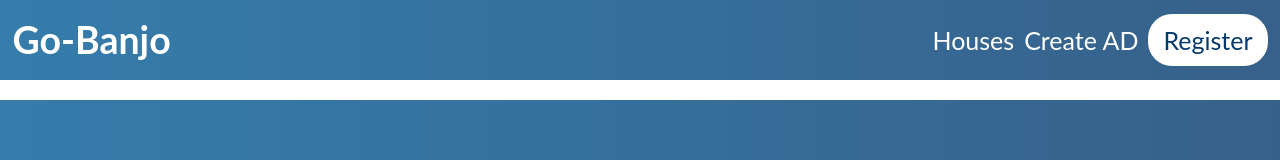
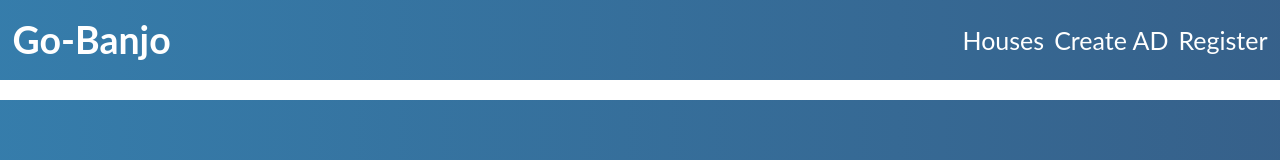
Before and after one commit to topcheto356/Go-Banjo, a React (Create React App) app in the folder client/go-banjo/: page / in a window 1280 px wide. Shown: the top 160 px of the page. Built offline with nearby package versions, Linux system fonts and the light colour scheme.

Commit message:
changed navigation styling

```diff
--- a/client/go-banjo/src/components/Naviagtion/Naviagtion.js
+++ b/client/go-banjo/src/components/Naviagtion/Naviagtion.js
@@ -5,7 +5,11 @@ import { Link } from 'react-router-dom';
 const Naviagtion = () => {
     return (
         <nav className='nav'>
-            <h1 className='nav__logo'>Go-Banjo</h1>
+            <h1 className='nav__logo'>
+                <Link to={'/'} className='nav__link'>
+                    Go-Banjo
+                </Link>
+            </h1>
             <ul className='nav__links'>
                 <li className='nav__item'>
                     <Link to={'/houses'} className='nav__link'>
@@ -17,7 +21,7 @@ const Naviagtion = () => {
                         Create AD
                     </Link>
                 </li>
-                <li className='nav__item login-btn'>
+                <li className='nav__item btn-white'>
                     <Link to={'/register'} className='nav__link'>
                         Register
                     </Link>
--- a/client/go-banjo/src/sass/components/Naviagtion.scss
+++ b/client/go-banjo/src/sass/components/Naviagtion.scss
@@ -1,7 +1,4 @@
 .nav {
-    position: fixed;
-    top: 0;
-    left: 0;
     width: 100%;
     height: 8rem;
     z-index: 100000;
@@ -39,24 +36,3 @@
         transition: all 300ms ease-in-out;
     }
 }
-
-.login-btn {
-    background-color: $color-white;
-    color: $color-primary;
-    font-size: inherit;
-    padding: 0.5rem 1.5rem;
-    border-radius: 24px;
-    transition: all 300ms ease-in-out;
-    cursor: pointer;
-    border: none;
-
-    &:hover {
-        transform: translateY(-0.2rem);
-        box-shadow: 0.4rem 0.7rem 0 0 rgba($color-black, 0.4);
-    }
-
-    &:active {
-        transform: translateY(0);
-        box-shadow: 0.4rem 0.4rem 0 0 rgba($color-black, 1);
-    }
-}
```
